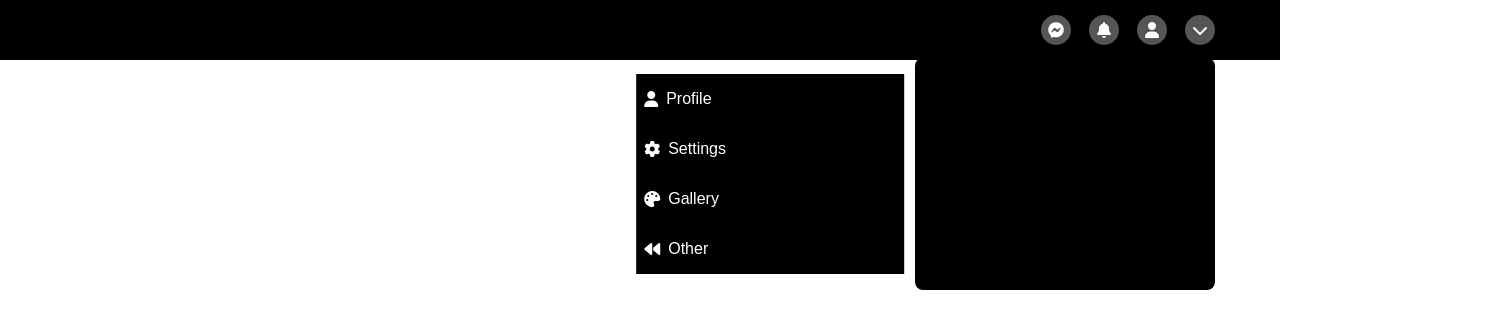
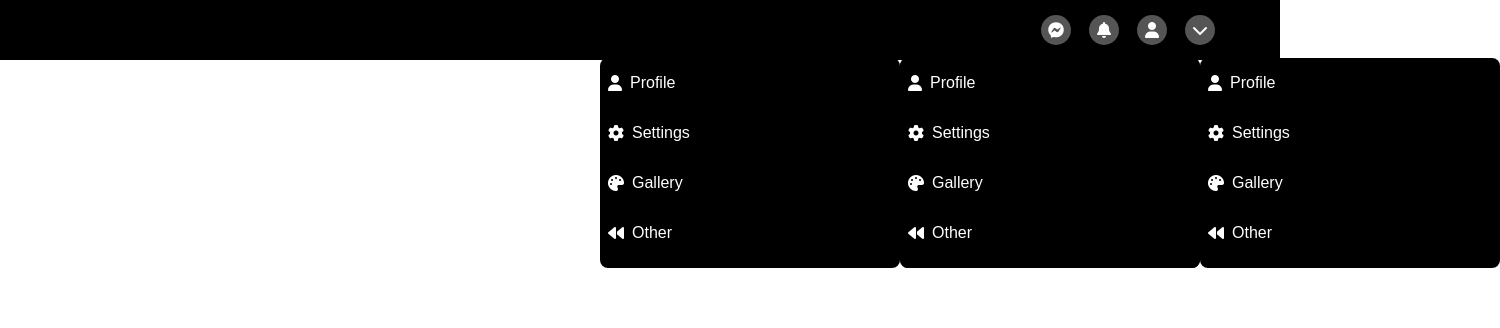
Before and after one commit to savus/ReactDropdownMenus, a React (Vite) app: page / in a window 1280 px wide. Shown: the top 328 px of the page, 1500 px wide, since content can reach past the window. Built offline with nearby package versions, Linux system fonts and the light colour scheme.

Commit message:
commit proven usage of standby, active, and default states for dropdown menus

```diff
--- a/src/App.tsx
+++ b/src/App.tsx
@@ -18,20 +18,7 @@ function App() {
           <></>
         </NavItem>
         <NavItem icon="fa-solid fa-chevron-down">
-          <DropdownMenu menuClass="primary-menu">
-            <DropdownItem leftIcon="fa-solid fa-user" rightIcon="">
-              Profile
-            </DropdownItem>
-            <DropdownItem leftIcon="fa-solid fa-gear" rightIcon="">
-              Settings
-            </DropdownItem>
-            <DropdownItem leftIcon="fa-solid fa-palette" rightIcon="">
-              Gallery
-            </DropdownItem>
-            <DropdownItem leftIcon="fa-solid fa-backward" rightIcon="">
-              Other
-            </DropdownItem>
-          </DropdownMenu>
+          <DropdownMenu></DropdownMenu>
         </NavItem>
       </Navbar>
     </>
--- a/src/Components/DropdownMenu.tsx
+++ b/src/Components/DropdownMenu.tsx
@@ -1,15 +1,50 @@
-import { ReactNode } from "react";
+import { DropdownItem } from "./DropdownItem";
 
-export const DropdownMenu = ({
-  children,
-  menuClass,
-}: {
-  children: ReactNode;
-  menuClass: string;
-}) => {
+export const DropdownMenu = () => {
   return (
     <div className="dropdown">
-      <ul className={`${menuClass}`}>{children}</ul>
+      <ul className="active">
+        <DropdownItem leftIcon="fa-solid fa-user" rightIcon="">
+          Profile
+        </DropdownItem>
+        <DropdownItem leftIcon="fa-solid fa-gear" rightIcon="">
+          Settings
+        </DropdownItem>
+        <DropdownItem leftIcon="fa-solid fa-palette" rightIcon="">
+          Gallery
+        </DropdownItem>
+        <DropdownItem leftIcon="fa-solid fa-backward" rightIcon="">
+          Other
+        </DropdownItem>
+      </ul>
+      <ul className="standby">
+        <DropdownItem leftIcon="fa-solid fa-user" rightIcon="">
+          Profile
+        </DropdownItem>
+        <DropdownItem leftIcon="fa-solid fa-gear" rightIcon="">
+          Settings
+        </DropdownItem>
+        <DropdownItem leftIcon="fa-solid fa-palette" rightIcon="">
+          Gallery
+        </DropdownItem>
+        <DropdownItem leftIcon="fa-solid fa-backward" rightIcon="">
+          Other
+        </DropdownItem>
+      </ul>
+      <ul>
+        <DropdownItem leftIcon="fa-solid fa-user" rightIcon="">
+          Profile
+        </DropdownItem>
+        <DropdownItem leftIcon="fa-solid fa-gear" rightIcon="">
+          Settings
+        </DropdownItem>
+        <DropdownItem leftIcon="fa-solid fa-palette" rightIcon="">
+          Gallery
+        </DropdownItem>
+        <DropdownItem leftIcon="fa-solid fa-backward" rightIcon="">
+          Other
+        </DropdownItem>
+      </ul>
     </div>
   );
 };
--- a/src/css/navbar.css
+++ b/src/css/navbar.css
@@ -23,22 +23,28 @@
   position: absolute;
   top: calc(var(--nav-size) - 2px);
   width: 300px;
-  padding: 1rem;
   border-radius: var(--border-radius);
-  transform: translateX(-45%);
+  transform: translateX(-50%);
+  height: 210px;
 }
 
 .navbar .dropdown ul {
+  --right: -100%;
   background-color: #000;
-  transition: transform var(--transition-speed);
+  position: absolute;
+  width: 100%;
+  height: 100%;
+  border-radius: var(--border-radius);
+  transition: right var(--transition-speed) ease;
+  right: var(--right);
 }
 
-.navbar .dropdown ul.primary-menu {
-  transform: translateX(-110%);
+.navbar .dropdown ul.active {
+  --right: 0;
 }
 
-.navbar .dropdown ul.primary-menu.active {
-  transform: translateX(0);
+.navbar .dropdown ul.standby {
+  --right: 100%;
 }
 
 .navbar .menu-item {
```
